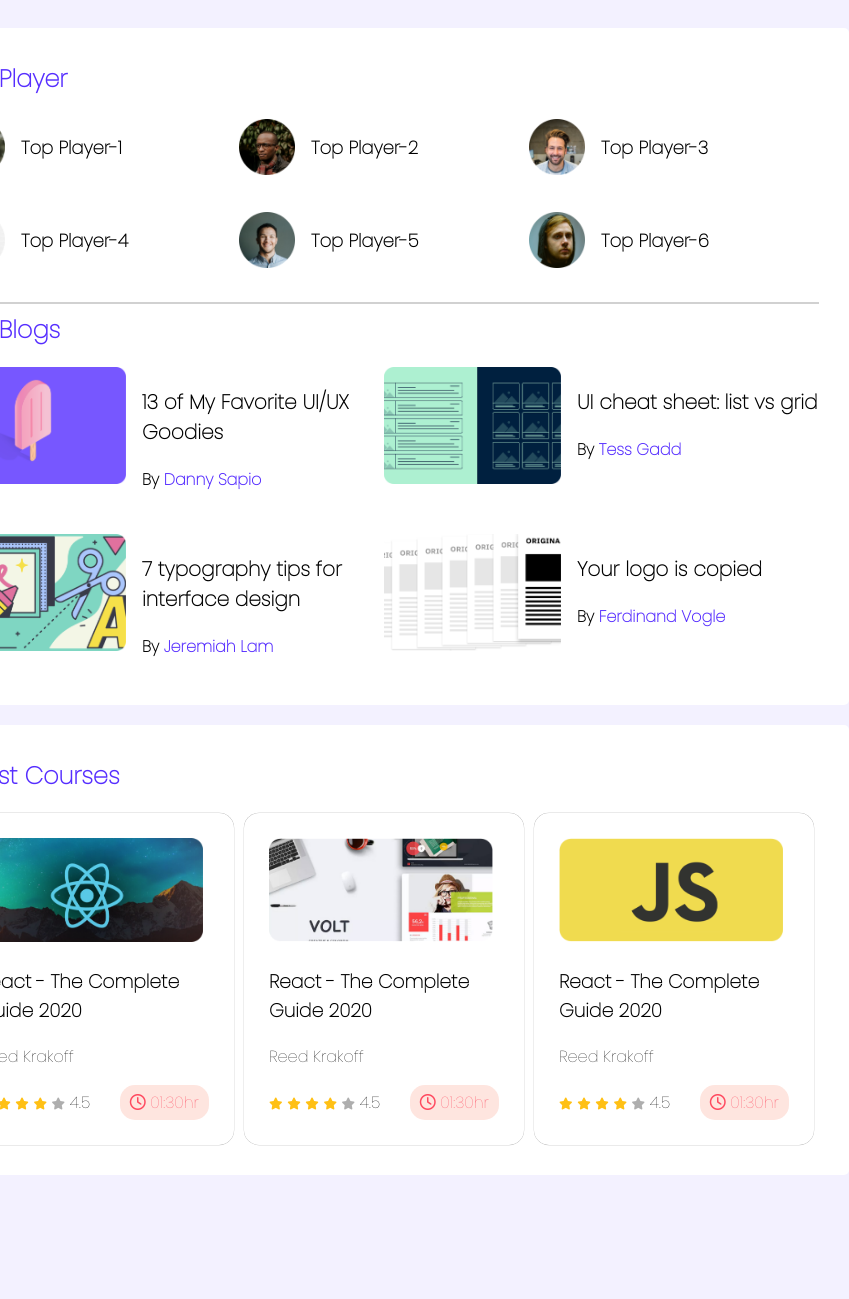
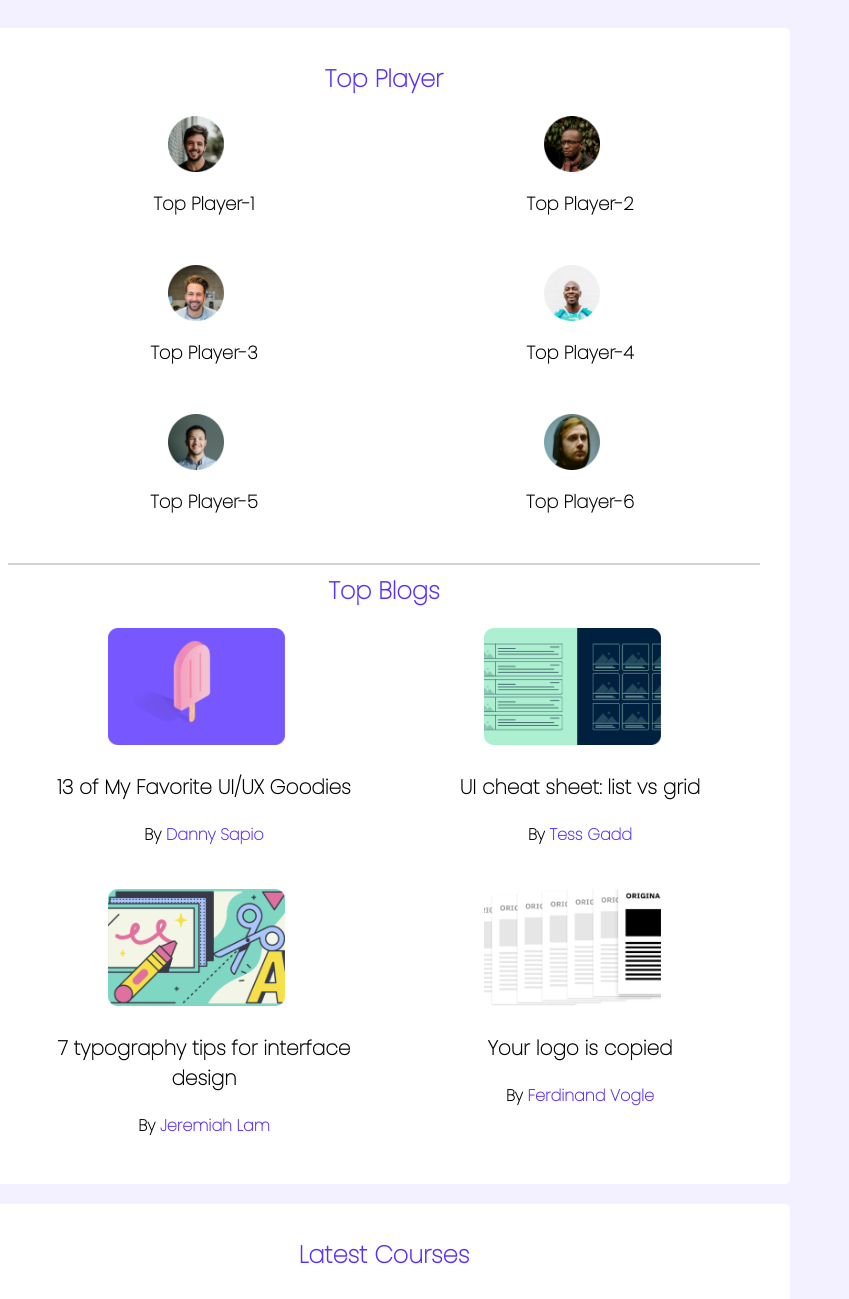
Before and after one commit to mdnazmulsobuz/leader-grid, a plain HTML site: page index.html in a window 768 px wide. Shown: the top 1299 px of the page, 849 px wide, since content can reach past the window. Before the commit the page ends 1183 px from the top, so only its background shows below. Drawn offline with Linux system fonts and the light colour scheme.

Commit message:
responsive done

```diff
--- a/style.css
+++ b/style.css
@@ -85,7 +85,7 @@ hr{
     width: 100%;
 }
 .course{
-    margin: 0 5px;
+    margin: 5px 5px;
     padding: 25px;
     box-shadow:  0 0  0 0.2px #aaaaaa;
     border-radius: 15px;
@@ -129,4 +129,35 @@ hr{
     .players, .blogs, .courses{
         grid-template-columns: repeat(1, 1fr);
     }
+    .player, .blog, .courses{
+        flex-direction: column;
+        text-align: center;
+    }
+    .section-title{
+        text-align: center;
+    }
 }
+
+/* Table Device */
+@media only screen and (min-width: 688px) and (max-width: 992px){
+    .container{
+        width: 100%;
+    }
+    .players, .blogs{
+        grid-template-columns: repeat(2, 1fr);
+    }
+    .courses{
+        grid-template-columns: repeat(1, 1fr);
+
+    }
+    .player, .blog, .courses{
+        flex-direction: column;
+        text-align: center;
+    }
+    .course{
+        margin: 10px 200px;
+    }
+    .section-title{
+        text-align: center;
+    }
+}
```
